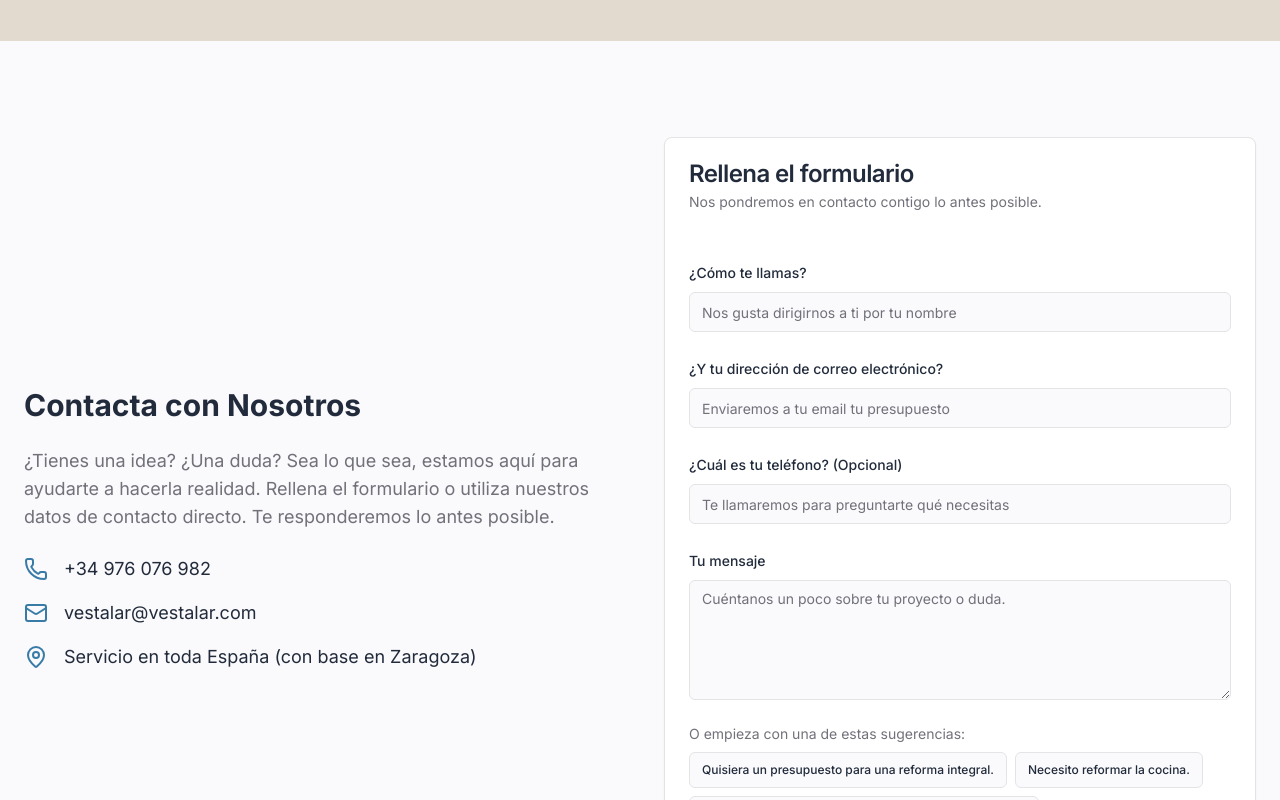
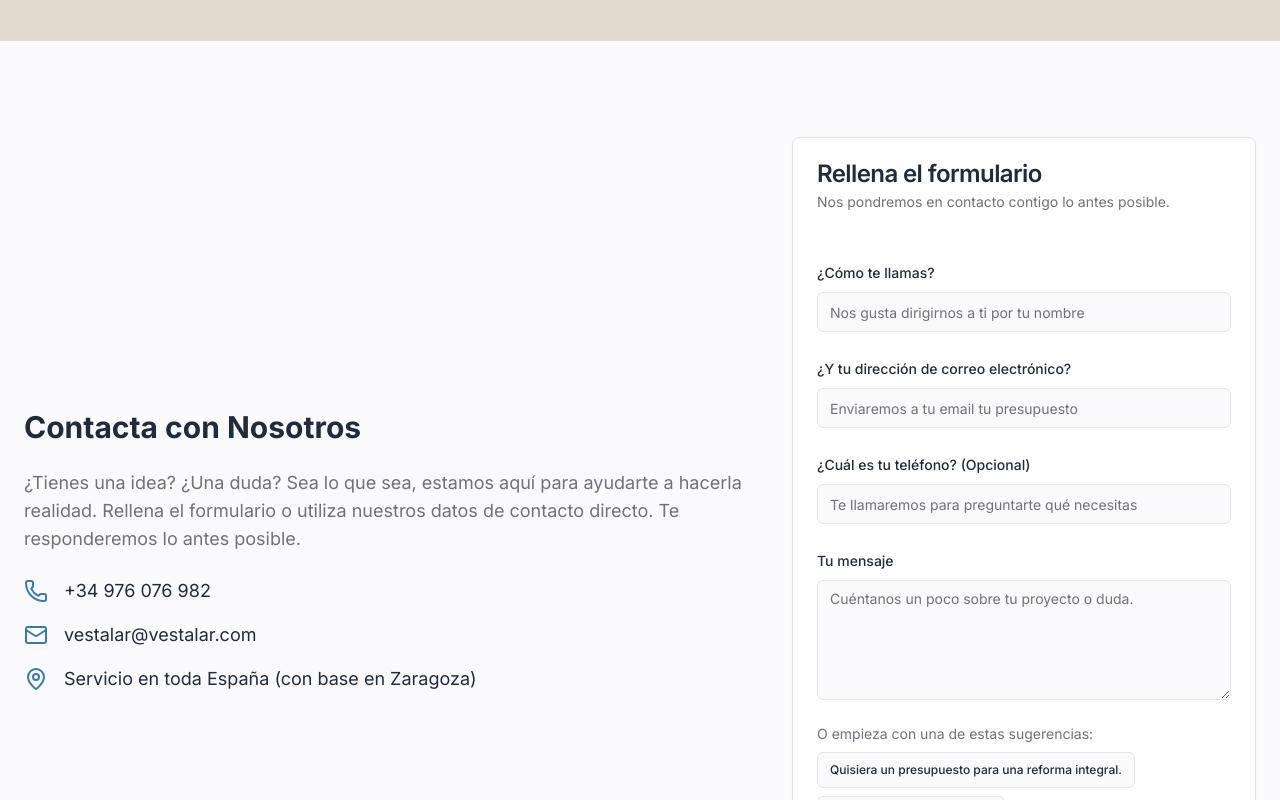
Before and after one commit to nh061361/vestalar-servicios, a Next.js app: page / in a window 1280 px wide. Shown: the part 2560-3360 px from the top of the page. Built offline with nearby package versions, Linux system fonts and the light colour scheme.

Commit message:
podemos hacer el car del formulario un melin mas estrecho?

```diff
--- a/src/app/page.tsx
+++ b/src/app/page.tsx
@@ -362,8 +362,8 @@ export default function HomePage() {
 
         <section id="contact" className="py-12 md:py-24 bg-background">
           <div className="container mx-auto px-4 md:px-6">
-            <div className="grid lg:grid-cols-2 gap-12 items-center">
-              <div className="space-y-6">
+            <div className="grid lg:grid-cols-5 gap-12 items-center">
+              <div className="lg:col-span-3 space-y-6">
                 <h2 className="text-3xl font-bold">Contacta con Nosotros</h2>
                 <p className="text-muted-foreground text-lg">
                   ¿Tienes una idea? ¿Una duda? Sea lo que sea, estamos aquí para ayudarte a hacerla realidad.
@@ -384,6 +384,7 @@ export default function HomePage() {
                   </div>
                 </div>
               </div>
+              <div className="lg:col-span-2">
                 <Card>
                   <CardHeader>
                       <CardTitle>Rellena el formulario</CardTitle>
@@ -393,6 +394,7 @@ export default function HomePage() {
                       <ContactForm />
                   </CardContent>
                 </Card>
+              </div>
             </div>
           </div>
         </section>
```
Lines whose indentation alone changed are shown as unchanged.
